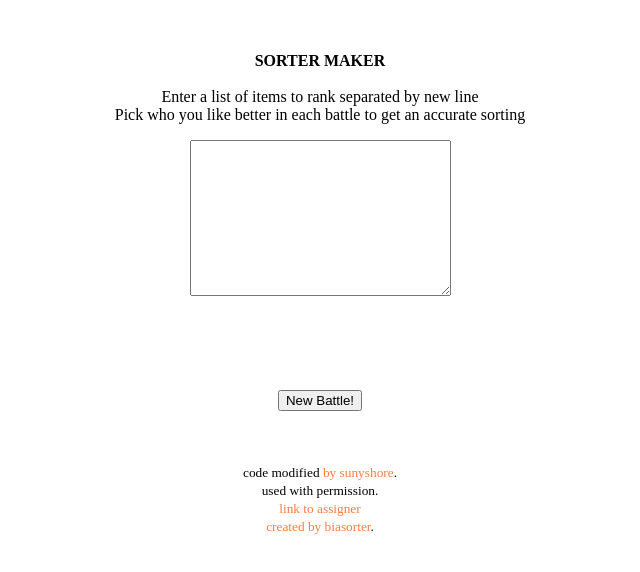
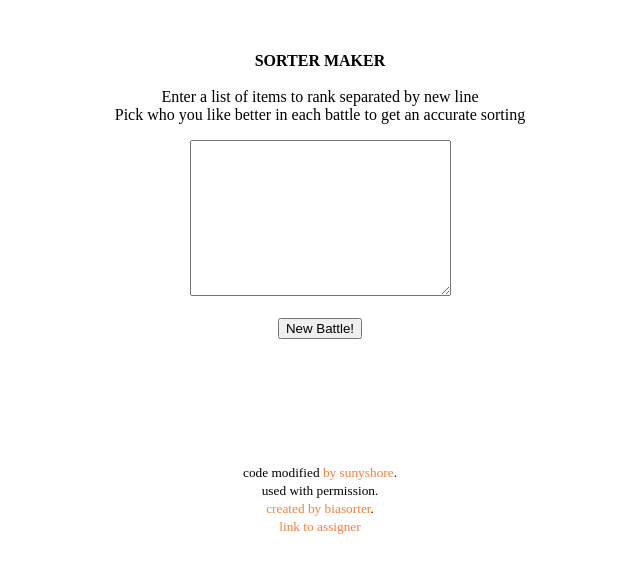
Before and after one commit to sunyshore/sorter, a plain HTML site: page index.html in a window 1280 px wide. Shown: the whole page, without its empty margins (320-960 px from the left). Drawn offline with Linux system fonts and the light colour scheme.

Commit message:
Update index.html
add logic for sorter

```diff
--- a/index.html
+++ b/index.html
@@ -29,6 +29,26 @@
         var finishFlag;
 
         function run() {
+            var namMember = new Array(
+                "option 1",
+                "option 2"
+            );
+
+            function getItems(){
+                var area = document.getElementById("area").value;
+                if (area && area.indexOf("\n")!=-1) {
+                    document.getElementById("mainTable").style.display = "block";
+                    document.getElementById("resultField").innerHTML = "";
+                    var items = area.replace(/\r\n/g,"\n").split("\n").filter(line => line);
+                    // console.log(items);
+                    namMember = items;
+                    initList()
+                    showImage()
+                } else {
+                    document.getElementById("mainTable").style.display = "none";
+                    document.getElementById("resultField").innerHTML = "pls enter at least two items to rank";
+                }
+            }
 
             getItems();
 
@@ -200,7 +220,7 @@
             }
 
             function showImage() {
-                document.getElementById("resultField").style.display = "block";
+                //document.getElementById("resultField").style.display = "block";
                 var str0 = "battle #"+numQuestion+"<br>"+Math.floor(finishSize*100/totalSize)+"% sorted.";
                 var str1 = ""+toNameFace(lstMember[cmp1][head1]);
                 var str2 = ""+toNameFace(lstMember[cmp2][head2]);
@@ -217,8 +237,6 @@
             }
 
             run.sortList = sortList;
-            initList()
-            showImage()
         }
     </script>
 
@@ -292,6 +310,12 @@
     </div>
     <br>
 
+    <div id="submitButton" align="center">
+        <button type="button" onclick="run()">New Battle!</button>
+    </div>
+    <br>
+    <br>
+
     <table id="mainTable" align="center">
         <tbody>
             <tr>
@@ -316,21 +340,15 @@
     </table>
     <br><br>
 
-    <div id="resultField" style="text-align: center; display: none;">
-    </div>
-    <br>
-    <br>
-
-    <div id="submitButton" align="center">
-        <button type="button" onclick="run()">New Battle!</button>
+    <div id="resultField" style="text-align: center;">
     </div>
 
     <p class="other">
         <center><small><br /><br />
             code modified <a href="https://github.com/sunyshore">by sunyshore</a>.<br>
             used with permission.<br>
-            <a href="./assigner.html">link to assigner</a><br>
-            <a href="http://biasorter.tumblr.com/">created by biasorter</a>.
+            <a href="http://biasorter.tumblr.com/">created by biasorter</a>.<br>
+            <a href="./assigner.html">link to assigner</a>
         </small></center></small>
     </p>
 
```
